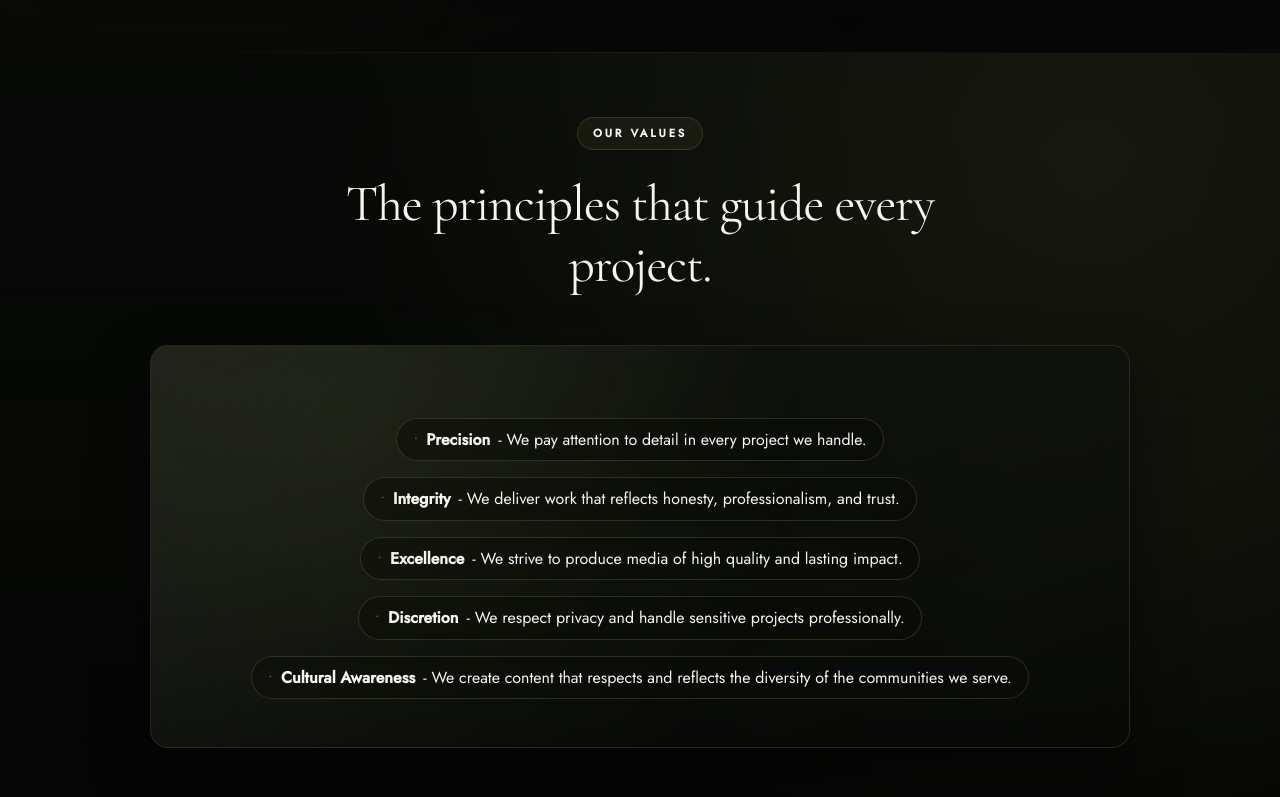
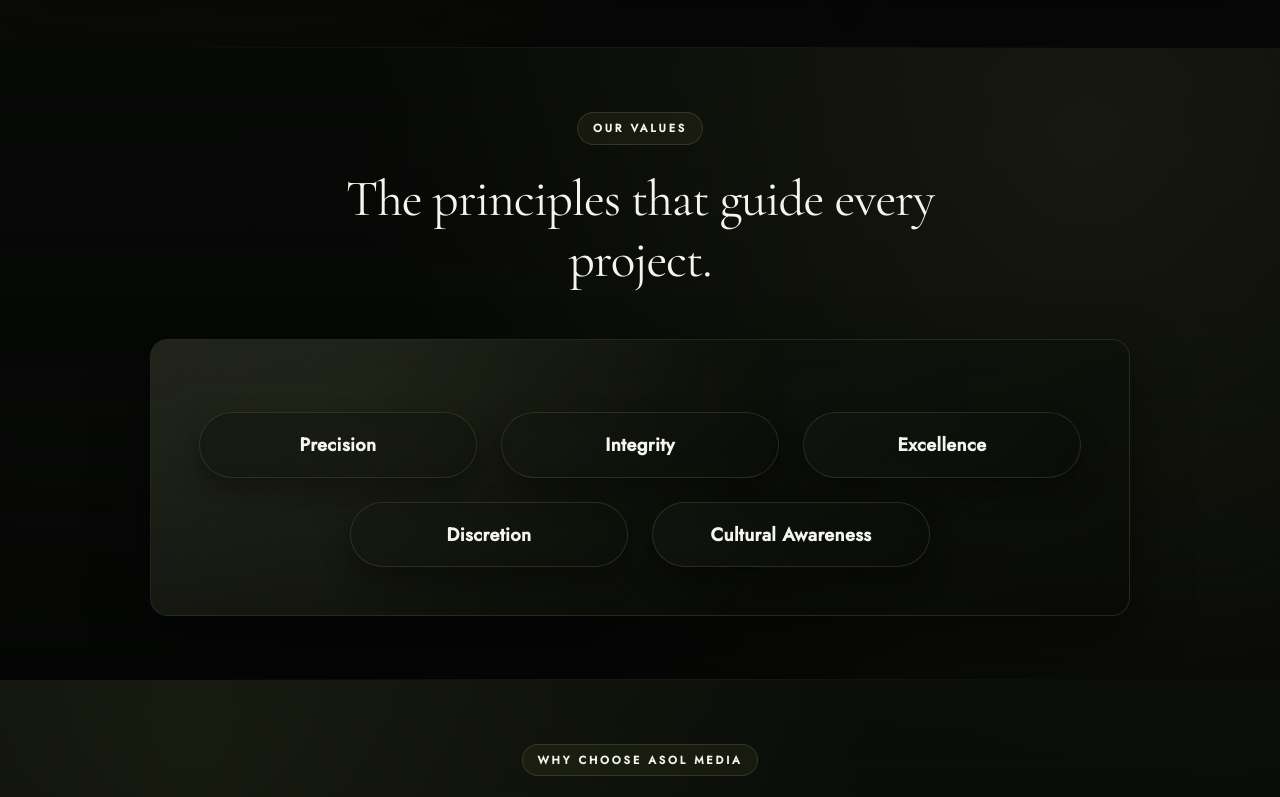
Before and after one commit to yrlnls/asol-media, a React (Vite) app: page /about in a window 1280 px wide. Shown: the part 2000-2797 px from the top of the page. Built offline with nearby package versions, Linux system fonts and the light colour scheme.

Commit message:
about page updated

```diff
--- a/src/App.css
+++ b/src/App.css
@@ -1340,33 +1340,74 @@ body.menu-open {
 }
 
 .about-page .about-list {
-  justify-items: center;
+  display: grid;
+  grid-template-columns: 1fr;
+  justify-content: center;
   text-align: center;
-  max-width: 820px;
+  max-width: 980px;
   margin-left: auto;
   margin-right: auto;
-  gap: var(--space-md);
+  gap: var(--space-lg);
 }
 
 .about-page .about-list li {
   padding-left: 0;
   display: inline-flex;
   align-items: center;
+  justify-content: center;
   gap: 0.5rem;
-  background: rgba(10, 12, 9, 0.55);
-  border: 1px solid rgba(var(--color-accent-rgb), 0.4);
-  padding: 0.45rem 1rem;
+  background:
+    linear-gradient(135deg, rgba(18, 22, 16, 0.7) 0%, rgba(10, 12, 9, 0.45) 100%);
+  border: 1px solid rgba(var(--color-accent-rgb), 0.35);
+  padding: 1rem 1.8rem;
   border-radius: var(--radius-pill);
   backdrop-filter: blur(10px) saturate(120%);
   -webkit-backdrop-filter: blur(10px) saturate(120%);
+  box-shadow: 0 14px 28px rgba(0, 0, 0, 0.35);
+  transition: transform var(--transition-fast), border-color var(--transition-fast), box-shadow var(--transition-base);
+  font-weight: 600;
+  letter-spacing: 0.02em;
+  font-size: 1.15rem;
 }
 
 .about-page .about-list li::before {
-  position: static;
+  content: '';
+  display: none;
 }
 
 .about-page .about-list strong {
   color: var(--color-text-primary);
+}
+
+.about-page .about-list li:hover {
+  transform: translateY(-2px);
+  border-color: rgba(var(--color-accent-rgb), 0.55);
+  box-shadow: 0 18px 36px rgba(0, 0, 0, 0.4);
+}
+
+@media (min-width: 720px) {
+  .about-page .about-list {
+    grid-template-columns: repeat(2, minmax(220px, 1fr));
+  }
+}
+
+@media (min-width: 1024px) {
+  .about-page .about-list {
+    grid-template-columns: repeat(6, minmax(0, 1fr));
+    max-width: 1040px;
+  }
+
+  .about-page .about-list li {
+    grid-column: span 2;
+  }
+
+  .about-page .about-list li:nth-child(4) {
+    grid-column: 2 / span 2;
+  }
+
+  .about-page .about-list li:nth-child(5) {
+    grid-column: 4 / span 2;
+  }
 }
 
 /* ============================
--- a/src/pages/About.tsx
+++ b/src/pages/About.tsx
@@ -91,14 +91,11 @@ export default function About() {
           </div>
           <div className="panel">
             <ul className="about-list">
-              <li><strong>Precision</strong> - We pay attention to detail in every project we handle.</li>
-              <li><strong>Integrity</strong> - We deliver work that reflects honesty, professionalism, and trust.</li>
-              <li><strong>Excellence</strong> - We strive to produce media of high quality and lasting impact.</li>
-              <li><strong>Discretion</strong> - We respect privacy and handle sensitive projects professionally.</li>
-              <li>
-                <strong>Cultural Awareness</strong> - We create content that respects and reflects the diversity of the
-                communities we serve.
-              </li>
+              <li><strong>Precision</strong></li>
+              <li><strong>Integrity</strong></li>
+              <li><strong>Excellence</strong></li>
+              <li><strong>Discretion</strong></li>
+              <li><strong>Cultural Awareness</strong></li>
             </ul>
           </div>
         </div>
```
